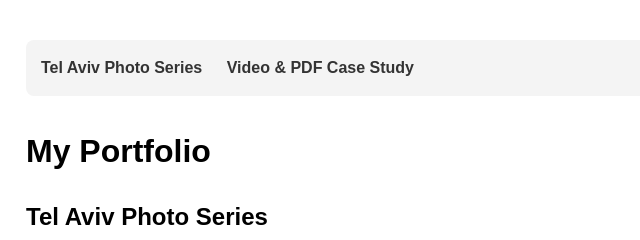
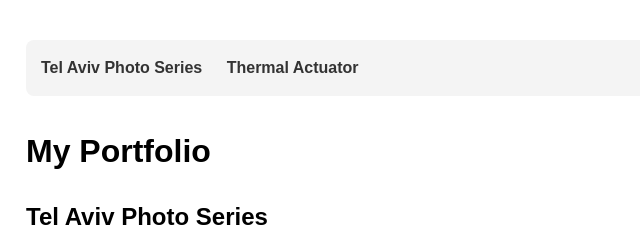
Before and after one commit to DigitalTypewriter/goodhsieh.github.io, a plain HTML site: page index.html in a window 1280 px wide. Shown: the top 240 px of the page, 214-854 px from the left. Drawn offline with Linux system fonts and the light colour scheme.

Commit message:
Update portfolio title and project link

```diff
--- a/index.html
+++ b/index.html
@@ -3,7 +3,7 @@
 <head>
   <meta charset="UTF-8">
   <meta name="viewport" content="width=device-width, initial-scale=1.0">
-  <title>My Portfolio</title>
+  <title>goodhsieh</title>
   <style>
     body { font-family: sans-serif; max-width: 800px; margin: 40px auto; padding: 0 20px; line-height: 1.6; }
 
@@ -27,7 +27,7 @@
   <!-- JUMP MENU (Links to project IDs below) -->
   <nav>
     <a href="#project1">Tel Aviv Photo Series</a>
-    <a href="project2.html" target="_blank">Video & PDF Case Study</a>
+    <a href="ThermalActuator.html" target="_blank">Thermal Actuator</a>
   </nav>
 
   <h1>My Portfolio</h1>
```
